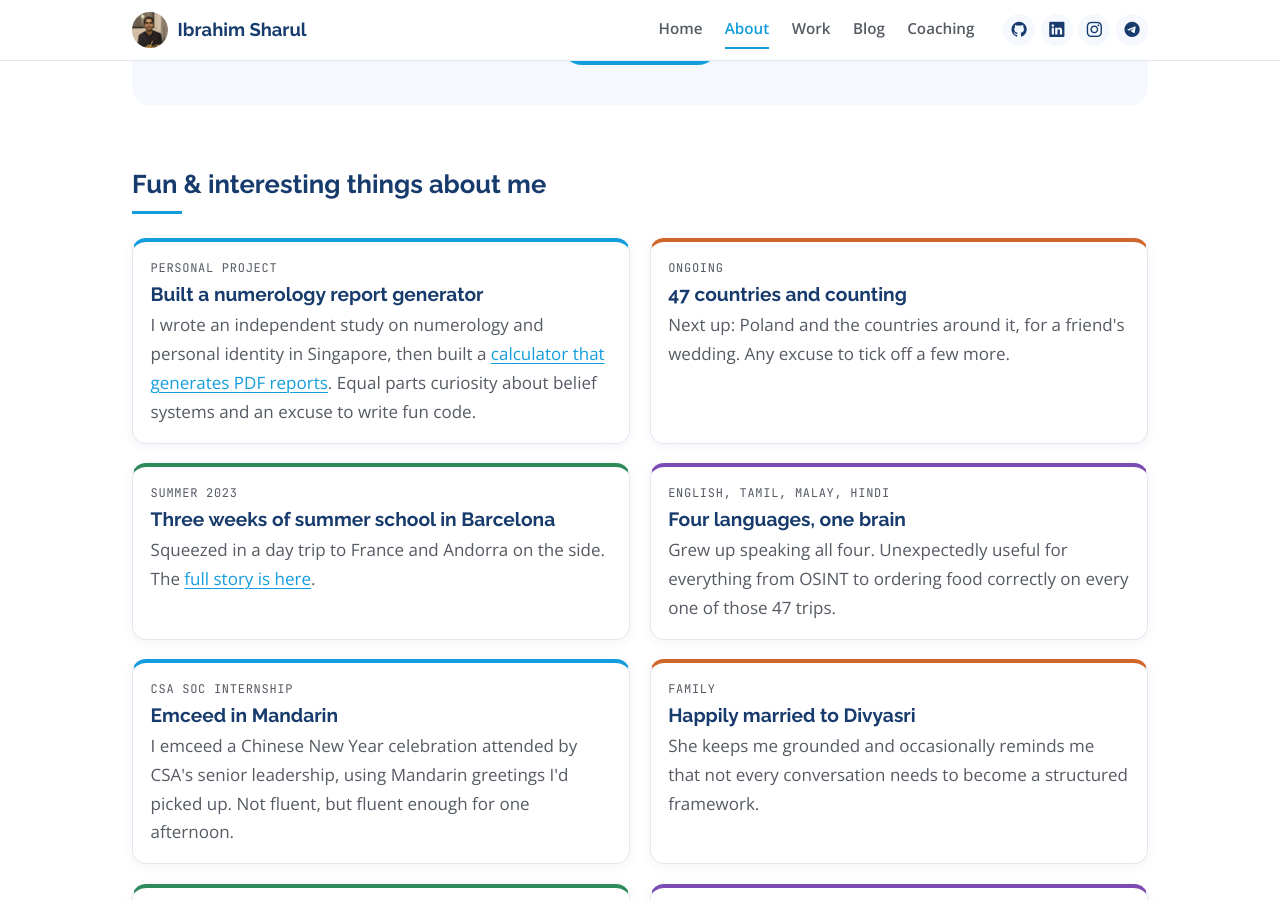
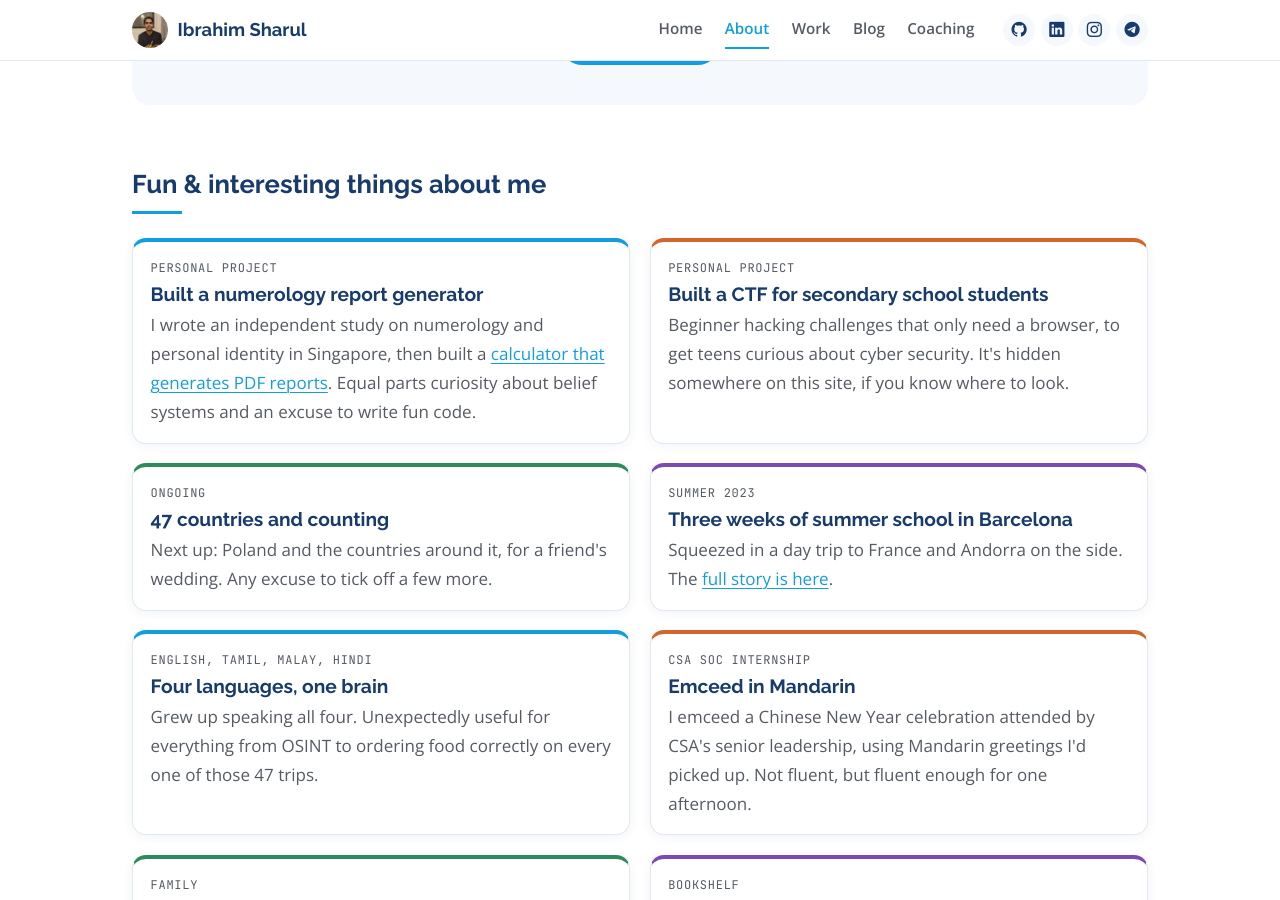
Before and after one commit to ibrahimisramos/ibrahimisramos.github.io, a Jekyll site: the page built from about.html, in a window 1280 px wide and 900 px high, scrolled down 1936 px. Built offline with Jekyll 4.4.1, drawn with Linux system fonts in a browser that asks for light colours.

Commit message:
About: low-key mention of the hidden CTF, no link
Co-Authored-By: Claude Opus 5.5 (1M context) <noreply@anthropic.com>
Claude-Session: https://claude.ai/code/session_01W6sFwNukTNQ9zyostxjBYk

```diff
--- a/about.html
+++ b/about.html
@@ -67,6 +67,7 @@ lede: Pentester by trade, facilitator by heart, traveller whenever the leave bal
 <div class="section-head"><h2>Fun &amp; interesting things about me</h2></div>
 <div class="facts">
   <div class="fact"><p class="kicker">Personal project</p><h3>Built a numerology report generator</h3><p>I wrote an independent study on numerology and personal identity in Singapore, then built a <a href="{{ '/numerology.html' | relative_url }}">calculator that generates PDF reports</a>. Equal parts curiosity about belief systems and an excuse to write fun code.</p></div>
+  <div class="fact"><p class="kicker">Personal project</p><h3>Built a CTF for secondary school students</h3><p>Beginner hacking challenges that only need a browser, to get teens curious about cyber security. It's hidden somewhere on this site, if you know where to look.</p></div>
   <div class="fact"><p class="kicker">Ongoing</p><h3>47 countries and counting</h3><p>Next up: Poland and the countries around it, for a friend's wedding. Any excuse to tick off a few more.</p></div>
   <div class="fact"><p class="kicker">Summer 2023</p><h3>Three weeks of summer school in Barcelona</h3><p>Squeezed in a day trip to France and Andorra on the side. The <a href="{{ '/travel/3-weeks-summer-school-in-barcelona-highlights/' | relative_url }}">full story is here</a>.</p></div>
   <div class="fact"><p class="kicker">English, Tamil, Malay, Hindi</p><h3>Four languages, one brain</h3><p>Grew up speaking all four. Unexpectedly useful for everything from OSINT to ordering food correctly on every one of those 47 trips.</p></div>
```
Also changed, not shown: CLAUDE.md (+1 -1 lines).
